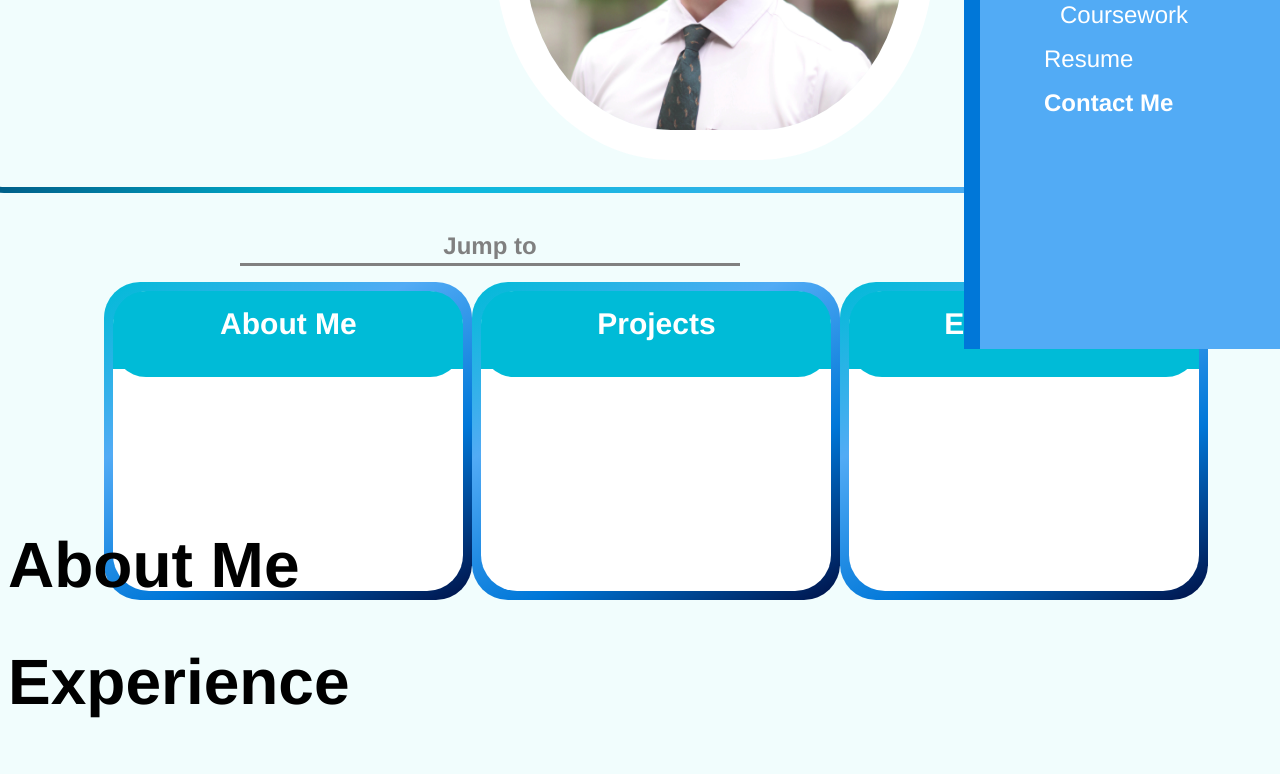
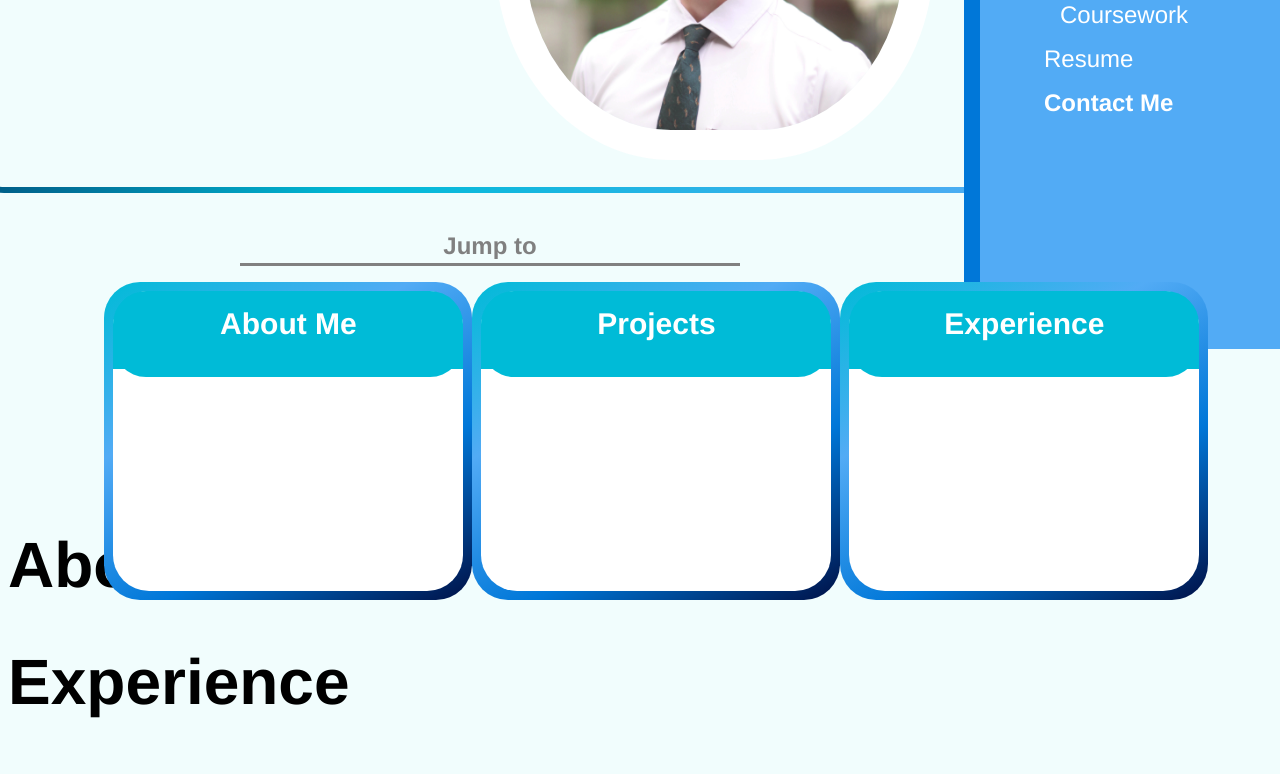
Before and after one commit to Leeway001Write/Leeway001Write.github.io, a React (Vite) app in the folder react-portfolio/: page / in a window 1280 px wide. Shown: the part 451-1225 px from the top of the page. Built offline with nearby package versions, Linux system fonts and the light colour scheme.

Commit message:
Added animations for nav bar and shortcuts.

```diff
--- a/react-portfolio/src/components/styles/NavBar.css
+++ b/react-portfolio/src/components/styles/NavBar.css
@@ -33,6 +33,8 @@
   padding: 8px 64px;
 
   color: white;
+
+  transition: all 0.7s ease, padding 0.3s ease;
 }
 
 .nav-subheading {
--- a/react-portfolio/src/components/styles/Shortcut.css
+++ b/react-portfolio/src/components/styles/Shortcut.css
@@ -19,11 +19,25 @@
   justify-content: space-between;
 }
 
+
+@property --angle {
+  syntax: '<angle>';
+  inherits: false;
+  initial-value: 150deg;
+}
+
 .shortcut-border {
   border-radius: 36px;
   padding: 9px;
+  height: 300px;
 
-  background: linear-gradient(150deg, var(--color-secondary), var(--color-primary-light), var(--color-primary-dim), var(--color-dark));
+  background-color: var(--color-primary-dim);
+
+  position: relative;
+  top: 0px;
+  --angle: 150deg;
+  background: linear-gradient(var(--angle), var(--color-secondary), var(--color-primary-light), var(--color-primary-dim), var(--color-dark));
+  transition: all 0.3s ease, --angle 0.5s ease;
 }
 
 .shortcut {
@@ -60,10 +74,26 @@
   color: inherit;
 }
 
+@keyframes hover {
+  0% {
+    border-radius: 36px;
+    padding: 9px;
+
+    background: var(--color-primary-dim);
+  }
+  100% {
+    background: var(--color-secondary-mint);
+    transform: translateY(-20px);
+    height: 320px;
+  }
+}
+
 .shortcut-border:hover {
-  background: var(--color-secondary-mint);
+  /* height: calc(100% + 3px); */
+  /* display: flex; */
+  /* flex-direction: column; */
+  /* justify-content: flex-end; */
+  top: -20px;
   height: calc(100% + 3px);
-  display: flex;
-  flex-direction: column;
-  justify-content: flex-end;
+  --angle: 60deg;
 }
```
